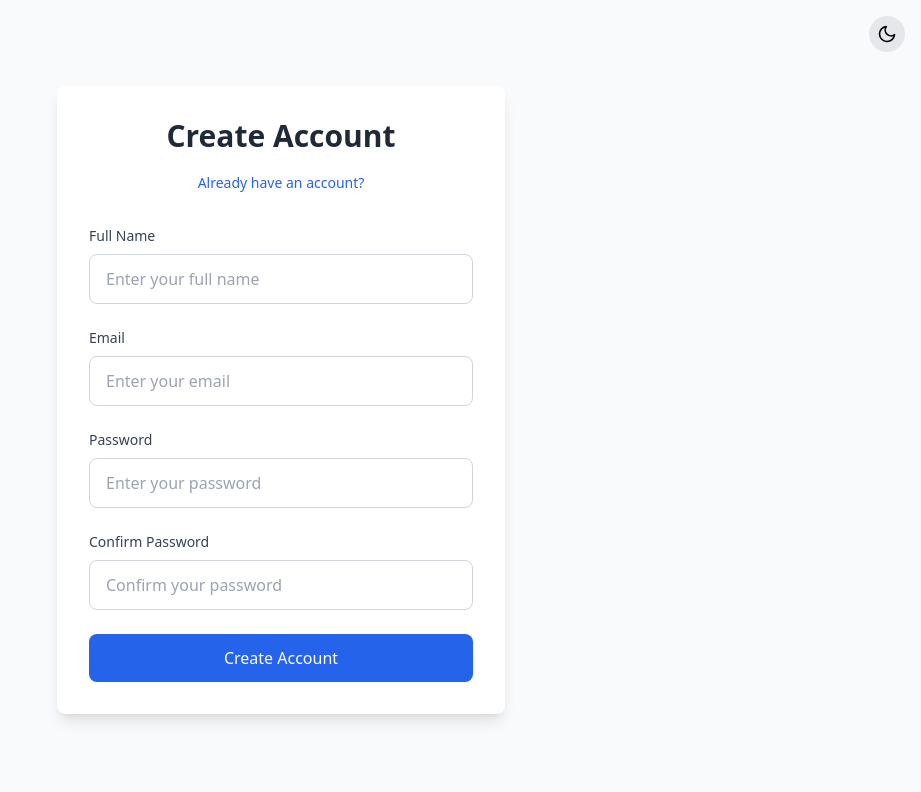
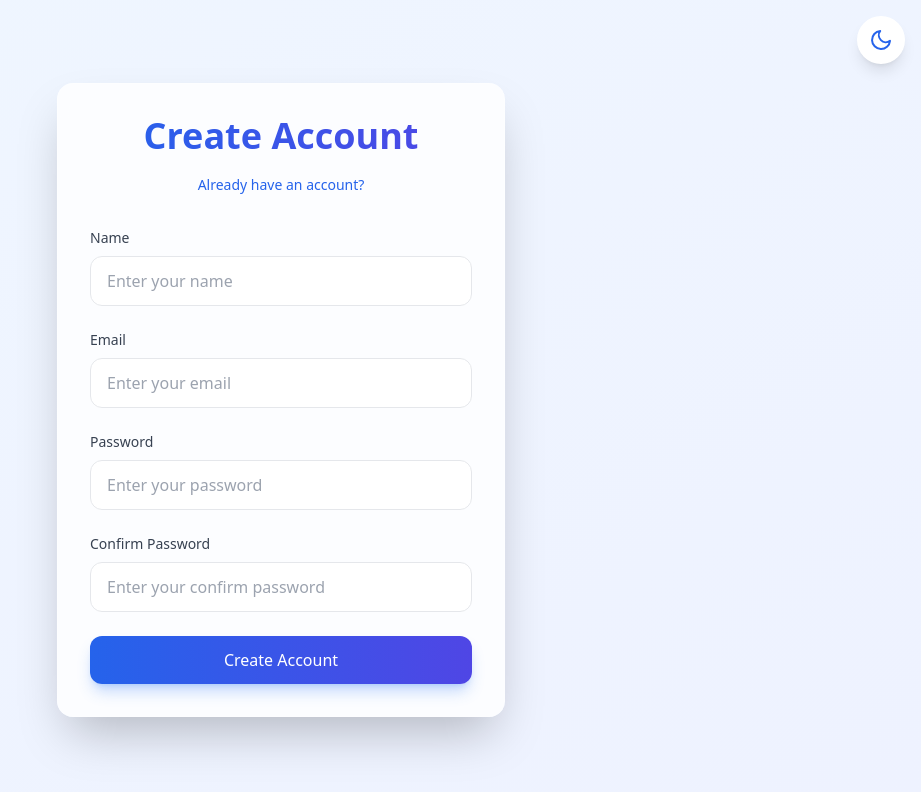
Before and after one commit to benjaminbelloeil/softwareweb, a Next.js app: page / in a window 1280 px wide. Both pictures are taken after a click on the button "Need an account?". Shown: the top 792 px of the page, without its empty margins (359-1280 px from the left). Built offline with nearby package versions, Linux system fonts and the light colour scheme.

Commit message:
Add framer-motion for animations in LoginForm and Home components

```diff
--- a/app/components/auth/LoginForm.jsx
+++ b/app/components/auth/LoginForm.jsx
@@ -1,38 +1,50 @@
+import { motion } from 'framer-motion'
+
 export default function LoginForm() {
   return (
     <form className="space-y-6">
-        <div className="space-y-2">
-          <label htmlFor="email" className="block text-sm font-medium text-gray-700 dark:text-gray-200">
+      <motion.div
+        initial={{ opacity: 0, y: 10 }}
+        animate={{ opacity: 1, y: 0 }}
+        transition={{ delay: 0.1 }}
+        className="space-y-2"
+      >
+        <label className="block text-sm font-medium text-gray-700 dark:text-gray-200">
           Email
         </label>
         <input
           type="email"
-            id="email"
-            name="email"
-            className="w-full px-4 py-3 rounded-lg border border-gray-300 dark:border-gray-600 focus:ring-2 focus:ring-blue-500 focus:border-transparent bg-white dark:bg-gray-700 text-gray-900 dark:text-white transition-colors duration-200"
+          className="w-full px-4 py-3 rounded-xl border border-gray-200 dark:border-gray-600 focus:ring-2 focus:ring-blue-500 focus:border-transparent bg-white/50 dark:bg-gray-700/50 backdrop-blur-sm text-gray-900 dark:text-white transition-all duration-200"
           placeholder="Enter your email"
           required
         />
-        </div>
-        <div className="space-y-2">
-          <label htmlFor="password" className="block text-sm font-medium text-gray-700 dark:text-gray-200">
+      </motion.div>
+
+      <motion.div
+        initial={{ opacity: 0, y: 10 }}
+        animate={{ opacity: 1, y: 0 }}
+        transition={{ delay: 0.2 }}
+        className="space-y-2"
+      >
+        <label className="block text-sm font-medium text-gray-700 dark:text-gray-200">
           Password
         </label>
         <input
           type="password"
-            id="password"
-            name="password"
-            className="w-full px-4 py-3 rounded-lg border border-gray-300 dark:border-gray-600 focus:ring-2 focus:ring-blue-500 focus:border-transparent bg-white dark:bg-gray-700 text-gray-900 dark:text-white transition-colors duration-200"
+          className="w-full px-4 py-3 rounded-xl border border-gray-200 dark:border-gray-600 focus:ring-2 focus:ring-blue-500 focus:border-transparent bg-white/50 dark:bg-gray-700/50 backdrop-blur-sm text-gray-900 dark:text-white transition-all duration-200"
           placeholder="Enter your password"
           required
         />
-        </div>
-        <button
+      </motion.div>
+
+      <motion.button
+        whileHover={{ scale: 1.02 }}
+        whileTap={{ scale: 0.98 }}
         type="submit"
-          className="w-full py-3 px-4 bg-blue-600 hover:bg-blue-700 text-white font-medium rounded-lg transition-colors duration-200 focus:ring-2 focus:ring-blue-500 focus:ring-offset-2 dark:focus:ring-offset-gray-800"
+        className="w-full py-3 px-4 bg-gradient-to-r from-blue-600 to-indigo-600 hover:from-blue-700 hover:to-indigo-700 text-white font-medium rounded-xl shadow-lg shadow-blue-500/30 dark:shadow-blue-800/30 focus:ring-2 focus:ring-blue-500 focus:ring-offset-2 dark:focus:ring-offset-gray-800 transition-all duration-200"
       >
         Sign In
-        </button>
+      </motion.button>
     </form>
   )
 }
--- a/app/components/auth/RegisterForm.jsx
+++ b/app/components/auth/RegisterForm.jsx
@@ -1,64 +1,36 @@
+import { motion } from 'framer-motion'
+
 export default function RegisterForm() {
   return (
     <form className="space-y-6">
-        <div className="space-y-2">
-          <label htmlFor="name" className="block text-sm font-medium text-gray-700 dark:text-gray-200">
-            Full Name
+      {['name', 'email', 'password', 'confirmPassword'].map((field, index) => (
+        <motion.div
+          key={field}
+          initial={{ opacity: 0, y: 10 }}
+          animate={{ opacity: 1, y: 0 }}
+          transition={{ delay: index * 0.1 }}
+          className="space-y-2"
+        >
+          <label className="block text-sm font-medium text-gray-700 dark:text-gray-200">
+            {field.charAt(0).toUpperCase() + field.slice(1).replace(/([A-Z])/g, ' $1')}
           </label>
           <input
-            type="text"
-            id="name"
-            name="name"
-            className="w-full px-4 py-3 rounded-lg border border-gray-300 dark:border-gray-600 focus:ring-2 focus:ring-blue-500 focus:border-transparent bg-white dark:bg-gray-700 text-gray-900 dark:text-white transition-colors duration-200"
-            placeholder="Enter your full name"
+            type={field.includes('password') ? 'password' : field === 'email' ? 'email' : 'text'}
+            className="w-full px-4 py-3 rounded-xl border border-gray-200 dark:border-gray-600 focus:ring-2 focus:ring-blue-500 focus:border-transparent bg-white/50 dark:bg-gray-700/50 backdrop-blur-sm text-gray-900 dark:text-white transition-all duration-200"
+            placeholder={`Enter your ${field.replace(/([A-Z])/g, ' $1').toLowerCase()}`}
             required
           />
-        </div>
-        <div className="space-y-2">
-          <label htmlFor="email" className="block text-sm font-medium text-gray-700 dark:text-gray-200">
-            Email
-          </label>
-          <input
-            type="email"
-            id="email"
-            name="email"
-            className="w-full px-4 py-3 rounded-lg border border-gray-300 dark:border-gray-600 focus:ring-2 focus:ring-blue-500 focus:border-transparent bg-white dark:bg-gray-700 text-gray-900 dark:text-white transition-colors duration-200"
-            placeholder="Enter your email"
-            required
-          />
-        </div>
-        <div className="space-y-2">
-          <label htmlFor="password" className="block text-sm font-medium text-gray-700 dark:text-gray-200">
-            Password
-          </label>
-          <input
-            type="password"
-            id="password"
-            name="password"
-            className="w-full px-4 py-3 rounded-lg border border-gray-300 dark:border-gray-600 focus:ring-2 focus:ring-blue-500 focus:border-transparent bg-white dark:bg-gray-700 text-gray-900 dark:text-white transition-colors duration-200"
-            placeholder="Enter your password"
-            required
-          />
-        </div>
-        <div className="space-y-2">
-          <label htmlFor="confirmPassword" className="block text-sm font-medium text-gray-700 dark:text-gray-200">
-            Confirm Password
-          </label>
-          <input
-            type="password"
-            id="confirmPassword"
-            name="confirmPassword"
-            className="w-full px-4 py-3 rounded-lg border border-gray-300 dark:border-gray-600 focus:ring-2 focus:ring-blue-500 focus:border-transparent bg-white dark:bg-gray-700 text-gray-900 dark:text-white transition-colors duration-200"
-            placeholder="Confirm your password"
-            required
-          />
-        </div>
-        <button
+        </motion.div>
+      ))}
+
+      <motion.button
+        whileHover={{ scale: 1.02 }}
+        whileTap={{ scale: 0.98 }}
         type="submit"
-          className="w-full py-3 px-4 bg-blue-600 hover:bg-blue-700 text-white font-medium rounded-lg transition-colors duration-200 focus:ring-2 focus:ring-blue-500 focus:ring-offset-2 dark:focus:ring-offset-gray-800"
+        className="w-full py-3 px-4 bg-gradient-to-r from-blue-600 to-indigo-600 hover:from-blue-700 hover:to-indigo-700 text-white font-medium rounded-xl shadow-lg shadow-blue-500/30 dark:shadow-blue-800/30 focus:ring-2 focus:ring-blue-500 focus:ring-offset-2 dark:focus:ring-offset-gray-800 transition-all duration-200"
       >
         Create Account
-        </button>
+      </motion.button>
     </form>
   )
 }
--- a/app/page.jsx
+++ b/app/page.jsx
@@ -1,5 +1,6 @@
 'use client'
 import { useState } from 'react'
+import { motion, AnimatePresence } from 'framer-motion'
 import LoginForm from './components/auth/LoginForm'
 import RegisterForm from './components/auth/RegisterForm'
 import { useTheme } from './components/theme/ThemeProvider'
@@ -10,29 +11,53 @@ export default function Home() {
   const { darkMode, toggleDarkMode } = useTheme()
 
   return (
-    <main className="min-h-screen flex items-center justify-center p-4 bg-gray-50 dark:bg-dark-bg transition-colors duration-200">
-      <button
+    <main className="min-h-screen flex items-center justify-center p-4 bg-gradient-to-br from-blue-50 to-indigo-50 dark:from-gray-900 dark:to-gray-800 transition-colors duration-500">
+      <motion.button
+        whileHover={{ scale: 1.1 }}
+        whileTap={{ scale: 0.9 }}
         onClick={toggleDarkMode}
-        className="fixed top-4 right-4 p-2 rounded-full bg-gray-200 dark:bg-gray-700 hover:bg-gray-300 dark:hover:bg-gray-600 transition-colors duration-200"
+        className="fixed top-4 right-4 p-3 rounded-full bg-white dark:bg-gray-700 hover:bg-gray-100 dark:hover:bg-gray-600 shadow-lg transition-colors duration-200"
         aria-label="Toggle theme"
       >
-        {darkMode ? <FiSun className="w-5 h-5" /> : <FiMoon className="w-5 h-5" />}
-      </button>
+        {darkMode ? <FiSun className="w-6 h-6 text-yellow-400" /> : <FiMoon className="w-6 h-6 text-blue-600" />}
+      </motion.button>
 
-      <div className="w-full max-w-md bg-white dark:bg-dark-card rounded-lg shadow-lg p-8 transition-colors duration-200">
+      <motion.div
+        initial={{ opacity: 0, y: 20 }}
+        animate={{ opacity: 1, y: 0 }}
+        className="w-full max-w-md"
+      >
+        <div className="backdrop-blur-lg bg-white/80 dark:bg-gray-800/80 rounded-2xl shadow-2xl p-8 border border-white/20 dark:border-gray-700/50">
           <div className="text-center mb-8">
-          <h1 className="text-3xl font-bold text-gray-800 dark:text-white mb-4">
+            <motion.h1
+              initial={{ opacity: 0 }}
+              animate={{ opacity: 1 }}
+              className="text-4xl font-bold bg-gradient-to-r from-blue-600 to-indigo-600 dark:from-blue-400 dark:to-indigo-400 bg-clip-text text-transparent mb-4"
+            >
               {isLogin ? 'Welcome Back' : 'Create Account'}
-          </h1>
-          <button
-            className="text-blue-600 dark:text-blue-400 hover:text-blue-700 dark:hover:text-blue-300 text-sm hover:underline transition-colors duration-200"
+            </motion.h1>
+            <motion.button
+              whileHover={{ scale: 1.05 }}
+              whileTap={{ scale: 0.95 }}
+              className="text-blue-600 dark:text-blue-400 hover:text-blue-700 dark:hover:text-blue-300 text-sm font-medium"
               onClick={() => setIsLogin(!isLogin)}
             >
               {isLogin ? 'Need an account?' : 'Already have an account?'}
-          </button>
+            </motion.button>
           </div>
+          <AnimatePresence mode="wait">
+            <motion.div
+              key={isLogin ? 'login' : 'register'}
+              initial={{ opacity: 0, x: isLogin ? -20 : 20 }}
+              animate={{ opacity: 1, x: 0 }}
+              exit={{ opacity: 0, x: isLogin ? 20 : -20 }}
+              transition={{ duration: 0.2 }}
+            >
               {isLogin ? <LoginForm /> : <RegisterForm />}
+            </motion.div>
+          </AnimatePresence>
         </div>
+      </motion.div>
     </main>
   )
 }
--- a/package.json
+++ b/package.json
@@ -9,6 +9,7 @@
     "lint": "next lint"
   },
   "dependencies": {
+    "framer-motion": "^12.4.3",
     "next": "15.1.7",
     "react": "^19.0.0",
     "react-dom": "^19.0.0",
```
Also changed, not shown: 1 other file (tests, documents, lock files or other folders). Lines whose indentation alone changed are shown as unchanged.
